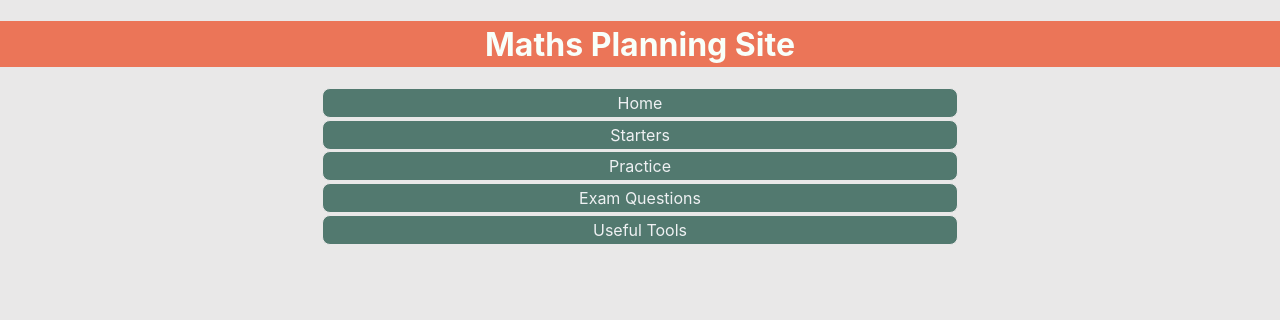
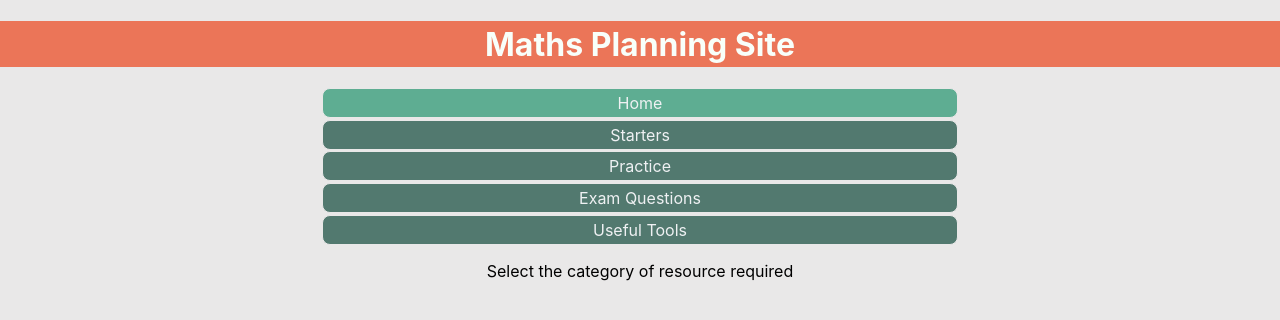
Before and after one commit to franciss08/maths-planning-site, a React (Create React App) app: page / in a window 1280 px wide. Shown: the top 320 px of the page. Built offline with nearby package versions, Linux system fonts and the light colour scheme.

Commit message:
added NavLink to navbar and home page component

```diff
--- a/src/App.css
+++ b/src/App.css
@@ -3,6 +3,7 @@
   --heading-bg-color:#eb7558;
   --heading-txt-color: #f8fffa;
   --nav-bg-color:#52796F;
+  --nav-sel-color: #5ead92;
   --nav-txt-color:#EFF1F3;
   --resource-bg-color:#eff3f0;
   --resource-txt-color:#103939;
@@ -55,6 +56,10 @@ li {
   font-weight: bolder;
 }
 
+.selected li {
+  background-color: var(--nav-sel-color);
+}
+
 .resource li {
   border: 2px solid var(--resource-bor-color);
   padding: 1em;
--- a/src/App.js
+++ b/src/App.js
@@ -1,8 +1,10 @@
 import './App.css';
+import React from 'react';
 import { Route, Routes } from 'react-router-dom';
 import { NavBar } from './components/NavBar';
 import { Resources } from './components/Resources';
 import { data } from './data/data';
+import { HomePage } from './components/HomePage';
 
 function App() {
   // takes the data imported as an object and creates an array
@@ -22,7 +24,7 @@ function App() {
         <h1>Maths Planning Site</h1>
         <NavBar pages={pagesArray}/>
         <Routes>
-          <Route path="/" />
+          <Route path="*" element={<HomePage />} />
           {resourcesArray.map((category) => {
               return (<Route
                 path={category.path}
--- /dev/null
+++ b/src/components/HomePage.js
@@ -0,0 +1,5 @@
+import React from "react";
+
+export const HomePage = () => {
+    return <p>Select the category of resource required</p>
+}
--- a/src/components/NavBar.js
+++ b/src/components/NavBar.js
@@ -1,14 +1,23 @@
 import React from "react";
-import { Link } from "react-router-dom";
+import { NavLink } from "react-router-dom";
 
 export const NavBar = ({pages}) => {
 
     return (
         <div className="nav-bar">
             <ul>
-                <Link to="/"><li>Home</li></Link>
+                <NavLink
+                    to="/"
+                    className={({isActive})=>
+                        isActive? "selected" : undefined
+                        }
+                    ><li>Home</li></NavLink>
                 {pages.map((page, index) => {
-                    return <Link to={page.path} key={`page${index}`}><li>{page.title}</li></Link>
+                    return <NavLink
+                        to={page.path}
+                        key={`page${index}`}
+                        className={({isActive}) => isActive? "selected" : undefined}
+                    ><li>{page.title}</li></NavLink>
                 })}
             </ul>
         </div>
--- a/src/index.js
+++ b/src/index.js
@@ -3,14 +3,14 @@ import ReactDOM from 'react-dom/client';
 import './index.css';
 import App from './App';
 import reportWebVitals from './reportWebVitals';
-import { BrowserRouter } from 'react-router-dom';
+import { BrowserRouter as Router } from 'react-router-dom';
 
 const root = ReactDOM.createRoot(document.getElementById('root'));
 root.render(
   <React.StrictMode>
-    <BrowserRouter>
+    <Router>
       <App />
-    </BrowserRouter>
+    </Router>
   </React.StrictMode>
 );
 
```
